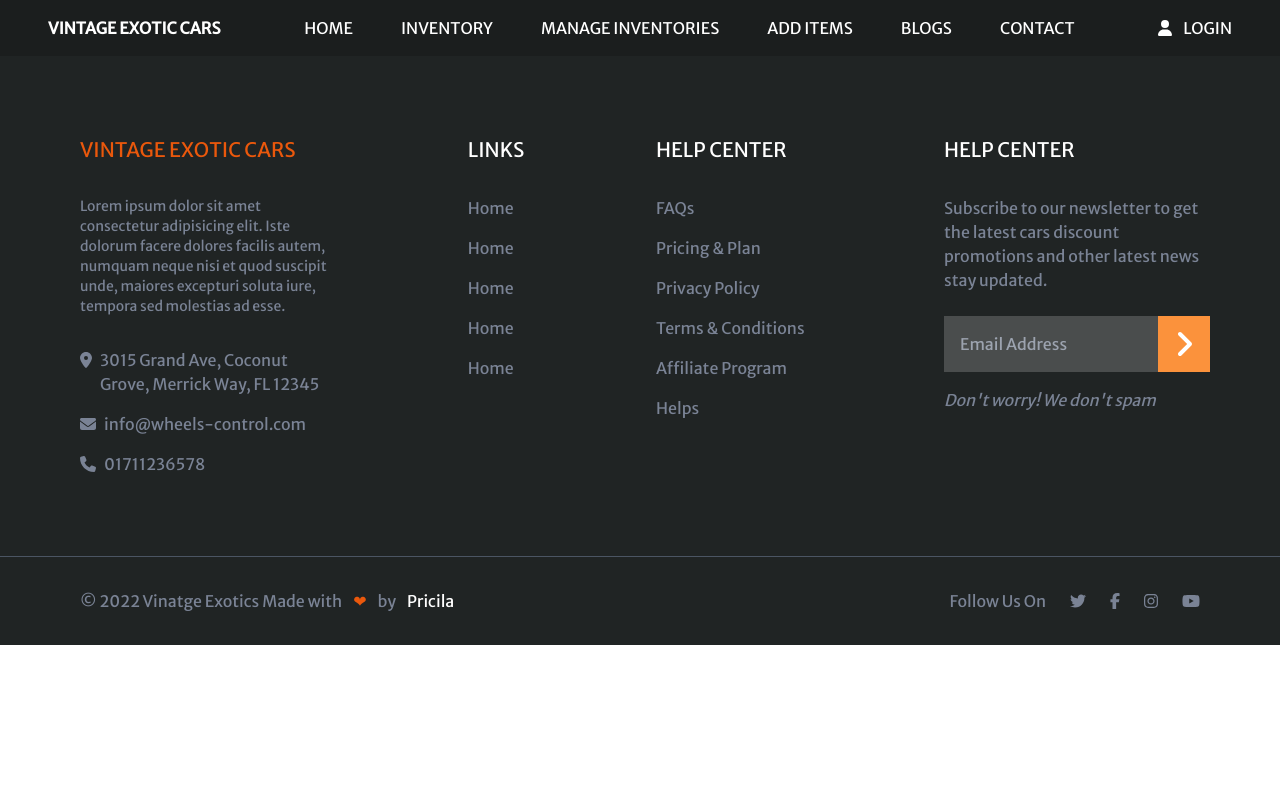
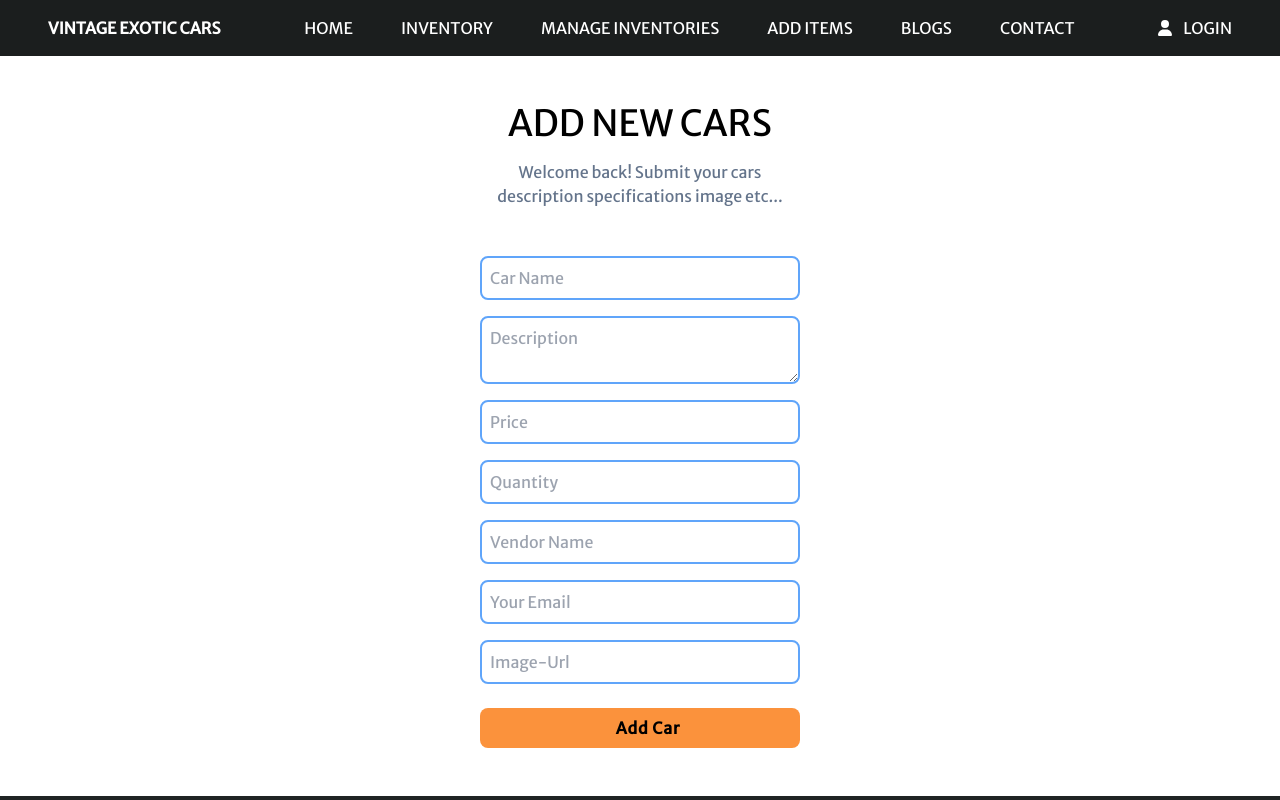
Before and after one commit to Tasnim-Pricila/warehouse-management-client-side, a React (Create React App) app: page /addItems in a window 1280 px wide. Shown: the top 800 px of the page. Built offline with nearby package versions, Linux system fonts and the light colour scheme; no server answers; a web font is replaced by a local one.

Commit message:
Add Item PAge Added

```diff
--- a/src/App.js
+++ b/src/App.js
@@ -3,6 +3,7 @@ import './App.css';
 import Home from './components/Home/Home';
 import Login from './components/Login/Login';
 import Signup from './components/Signup/Signup';
+import AddItems from './Private/AddItems/AddItems';
 import ManageInventory from './Private/ManageInventory/ManageInventory';
 import SingleItem from './Private/SingleItem/SingleItem';
 import Footer from './Shared/Footer/Footer';
@@ -19,6 +20,7 @@ function App() {
             <Route path='/signup' element={<Signup/>}> </Route>
             <Route path='/inventory/:id' element={<SingleItem/>}> </Route>
             <Route path='/manageInventory' element={<ManageInventory/>}> </Route>
+            <Route path='/addItems' element={<AddItems/>}> </Route>
         </Routes>
         <Footer></Footer>
     </div>
--- /dev/null
+++ b/src/Private/AddItems/AddItems.js
@@ -0,0 +1,50 @@
+import React from 'react';
+import { useForm } from 'react-hook-form';
+
+const AddItems = () => {
+    // React Hook Form
+    const { register, handleSubmit, formState: { errors } } = useForm();
+    const onSubmit = data => console.log(data);
+    // console.log(userInfo);
+
+    return (
+        <>
+            <div className='w-1/4 mx-auto my-12'>
+                <div className='text-center'>
+                    <p className='text-4xl uppercase text-orange-40'>Add New Cars</p>
+                    <p className='mt-4 mb-12 text-slate-500'>Welcome back! Submit your cars description specifications image etc...</p>
+                </div>
+                <form onSubmit={handleSubmit(onSubmit)} className=' mx-auto'>
+
+                    <input placeholder='Car Name' type='text' {...register("name", { required: true, })} className=' block border-2 border-blue-400 border- w-full
+                        pl-2 py-2 rounded-lg outline-none mb-4 text-slate-600'/>
+
+                    <textarea placeholder='Description' {...register("description", { required: true, })} className=' block border-2 border-blue-400 border- w-full
+                        pl-2 py-2 rounded-lg outline-none mb-4 text-slate-600'/>
+
+                    <input placeholder='Price' type='number' {...register("price", { required: true, })} className=' block border-2 border-blue-400 border- w-full
+                        pl-2 py-2 rounded-lg outline-none mb-4 text-slate-600'/>
+
+                    <input placeholder='Quantity' type='number' {...register("quantity", { required: true, })} className=' block border-2 border-blue-400 border- w-full
+                        pl-2 py-2 rounded-lg outline-none mb-4 text-slate-600'/>
+
+                    <input placeholder='Vendor Name' type='text' {...register("vendor", { required: true, })} className=' block border-2 border-blue-400 border- w-full
+                        pl-2 py-2 rounded-lg outline-none mb-4 text-slate-600'/>
+
+                    <input placeholder='Your Email' type='email' {...register("email", { required: true, })} className=' block border-2 border-blue-400 border- w-full
+                        pl-2 py-2 rounded-lg outline-none mb-4 text-slate-600'/>
+
+                    <input placeholder='Image-Url' type='text' {...register("image", { required: true, })} className=' block border-2 border-blue-400 border- w-full
+                        pl-2 py-2 rounded-lg outline-none mb-4 text-slate-600'/>
+
+                    {/* Submit Button  */}
+                    <input type="submit" className='block border-gray-300 w-full mb-4
+                        pl-4 py-2 cursor-pointer bg-orange-400 font-semibold tracking-wider
+                        rounded-lg outline-none mt-6' value='Add Car'/>
+                </form>
+            </div>
+        </>
+    );
+};
+
+export default AddItems;
--- a/src/Private/ManageInventory/ManageInventory.js
+++ b/src/Private/ManageInventory/ManageInventory.js
@@ -1,4 +1,5 @@
 import React from 'react';
+import { Link } from 'react-router-dom';
 import useCars from '../../CustomHook/useCars';
 import './ManageInventory.css';
 
@@ -25,11 +26,21 @@ const ManageInventory = () => {
     }
     return (
         <>
-            <div>
-                <p className='text-3xl text-center my-12'> Manage Inventories</p>
+            <div className='px-12'>
+                <div className='flex justify-between my-12'>
+                    <p className='text-3xl text-center'> Manage Inventories</p>
+                    <div>
+                        <Link to='/addItems'>
+                            <button className='border-4 py-2 px-4 border-blue-400 text-center cursor-pointer font-semibold tracking-wider hover:bg-blue-400 hover:text-white hover:duration-500'> Add Cars </button>
+                        </Link>
+
+                    </div>
+
+                </div>
+
                 {
                     cars.map(car =>
-                        <div key={car._id} className='px-12'>
+                        <div key={car._id}>
                             <div className='grid grid-cols-3 gap-8'>
                                 <div>
                                     <img src={car.img} alt="" className='w-[450px]' />
--- a/src/components/Login/Login.css
+++ b/src/components/Login/Login.css
@@ -6,6 +6,6 @@
     background-blend-mode: overlay;
     background-color: rgba(0, 0, 0, 0.645);
 }
-input{
+.login {
     background-color: rgba(221, 221, 221, 0.221);
 }
--- a/src/components/Login/Login.js
+++ b/src/components/Login/Login.js
@@ -35,10 +35,10 @@ const Login = () => {
                         <p className='mt-4 mb-12 text-slate-500'>Welcome back! Please enter your username
                             and password to login</p>
                     </div>
-                    <form onSubmit={handleSubmit(onSubmit)} className=' mx-auto'>
-                        <div className='relative'>
+                    <form onSubmit={handleSubmit(onSubmit)} className=' mx-auto '>
+                        <div className='relative '>
                             <input placeholder='Email' type='email' {...register("email", { required: true, pattern: /\S+@\S+\.\S+/ })}
-                                className=' block border-gray-300 w-full pl-10 py-2
+                                className=' login block border-gray-300 w-full pl-10 py-2
                             rounded-full outline-none'/>
                             <FontAwesomeIcon icon={faAt} className='absolute top-3 left-4 text-slate-400'></FontAwesomeIcon>
                         </div>
@@ -49,12 +49,12 @@ const Login = () => {
                         <div className='relative'>
                             { eye ?
                                 <input placeholder='Password' type='password' {...register("password", { required: true, pattern: /(?=.*\d)(?=.*[a-z])(?=.*[A-Z])(?=.*[@$!%*#?&^_-]).{8,}/, minLength: 8 })}
-                                    className=' block border-gray-300 w-full pl-10 py-2
+                                    className='login block border-gray-300 w-full pl-10 py-2
                             rounded-full outline-none mt-6'/>
                                 :
 
                                 <input placeholder='Password' type='text' {...register("password", { required: true, pattern: /(?=.*\d)(?=.*[a-z])(?=.*[A-Z])(?=.*[@$!%*#?&^_-]).{8,}/, minLength: 8 })}
-                                    className=' block border-gray-300 w-full pl-10 py-2
+                                    className='login block border-gray-300 w-full pl-10 py-2
                             rounded-full outline-none mt-6'/>
                             }
                             <FontAwesomeIcon icon={faLock} className='absolute top-3 left-4 text-slate-400'></FontAwesomeIcon>
--- a/src/components/Signup/Signup.js
+++ b/src/components/Signup/Signup.js
@@ -43,7 +43,7 @@ const Signup = () => {
                         {/* Name Field  */}
                         <div className='relative'>
                             <input placeholder='Name' type='text' {...register("name", { required: true, })}
-                                className=' block border-gray-300 w-full pl-10 py-2
+                                className='login block border-gray-300 w-full pl-10 py-2
                             rounded-full outline-none'/>
                             <FontAwesomeIcon icon={faUser} className='absolute top-3 left-4 text-slate-400'></FontAwesomeIcon>
                         </div>
@@ -53,7 +53,7 @@ const Signup = () => {
                         {/* Email Field  */}
                         <div className='relative'>
                             <input placeholder='Email' type='email' {...register("email", { required: true, pattern: /\S+@\S+\.\S+/ })}
-                                className=' block border-gray-300 w-full pl-10 py-2
+                                className='login block border-gray-300 w-full pl-10 py-2
                             rounded-full outline-none mt-6'/>
                             <FontAwesomeIcon icon={faAt} className='absolute top-3 left-4 text-slate-400'></FontAwesomeIcon>
                         </div>
@@ -67,12 +67,12 @@ const Signup = () => {
                         <div className='relative'>
                             {eye ?
                                 <input placeholder='Password' type='password' {...register("password", { required: true, pattern: /(?=.*\d)(?=.*[a-z])(?=.*[A-Z])(?=.*[@$!%*#?&^_-]).{8,}/, minLength: 8 })}
-                                    className=' block border-gray-300 w-full pl-10 py-2
+                                    className='login block border-gray-300 w-full pl-10 py-2
                             rounded-full outline-none mt-6'/>
                                 :
 
                                 <input placeholder='Password' type='text' {...register("password", { required: true, pattern: /(?=.*\d)(?=.*[a-z])(?=.*[A-Z])(?=.*[@$!%*#?&^_-]).{8,}/, minLength: 8 })}
-                                    className=' block border-gray-300 w-full pl-10 py-2
+                                    className='login block border-gray-300 w-full pl-10 py-2
                             rounded-full outline-none mt-6'/>
                             }
                             <FontAwesomeIcon icon={faLock} className='absolute top-3 left-4 text-slate-400'></FontAwesomeIcon>
@@ -94,12 +94,12 @@ const Signup = () => {
                         <div className='relative'>
                             {eye ?
                                 <input placeholder='Password' type='password' {...register("cpassword", { required: true, })}
-                                    className=' block border-gray-300 w-full pl-10 py-2
+                                    className='login block border-gray-300 w-full pl-10 py-2
                             rounded-full outline-none mt-6'/>
                                 :
 
                                 <input placeholder='Password' type='text' {...register("cpassword", { required: true, })}
-                                    className=' block border-gray-300 w-full pl-10 py-2
+                                    className='login block border-gray-300 w-full pl-10 py-2
                             rounded-full outline-none mt-6'/>
                             }
                             <FontAwesomeIcon icon={faLock} className='absolute top-3 left-4 text-slate-400'></FontAwesomeIcon>
```
